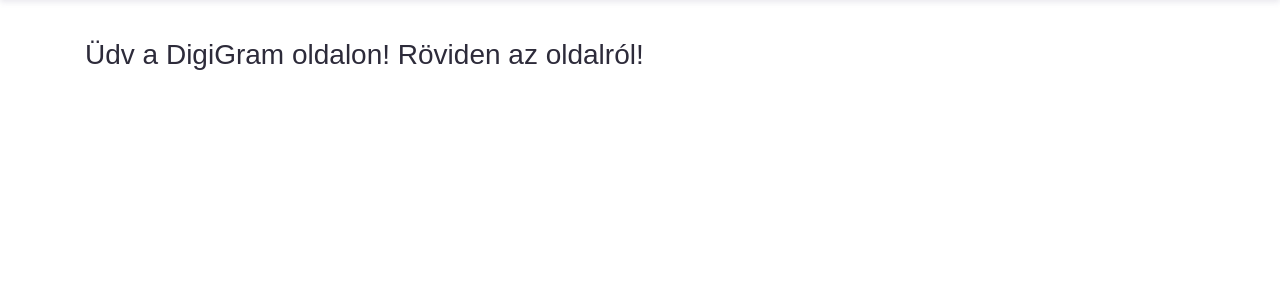
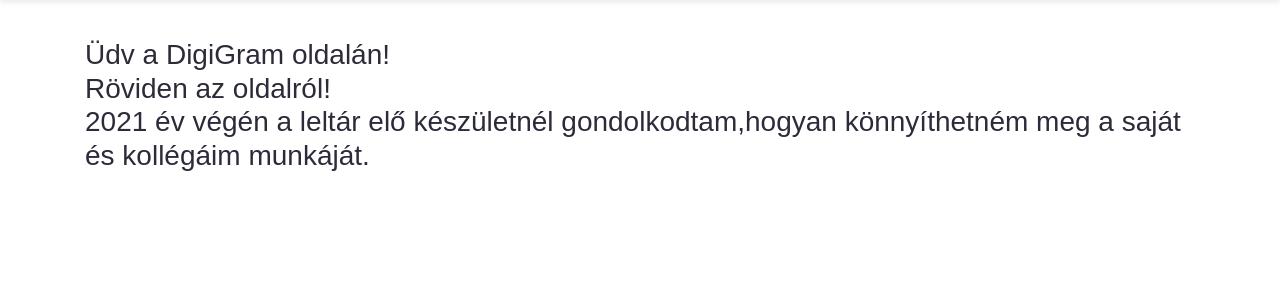
Before and after one commit to wredox/Heroku-weblapom, a Flask app: page / in a window 1280 px wide. Shown: the part 90-390 px from the top of the page. Run offline with Flask 2, Linux system fonts and the light colour scheme; some libraries are stand-ins or nearby versions.

Commit message:
Update index.html

```diff
--- a/flask_alap/templates/index.html
+++ b/flask_alap/templates/index.html
@@ -50,9 +50,8 @@
         <div class="row">
           <div class="col-12">
 
-            <h3 class="mt-5">Üdv a DigiGram oldalon!
-
-            Röviden az oldalról!</h3>
+            <h3 class="mt-5">Üdv a DigiGram oldalán!<br> Röviden az oldalról!
+            <br> 2021 év végén a leltár elő készületnél gondolkodtam,hogyan könnyíthetném meg a saját és kollégáim munkáját.</h3>
 
           </div>
         </div>
```
